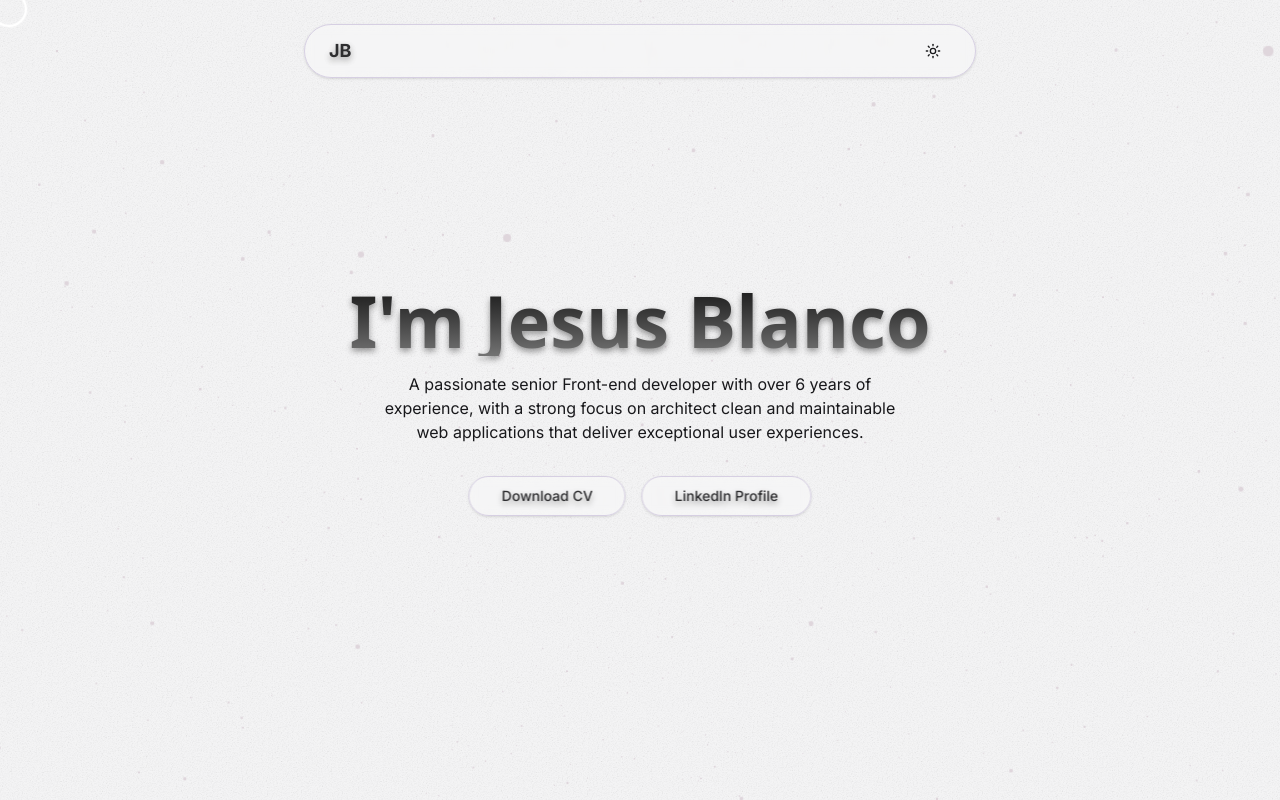
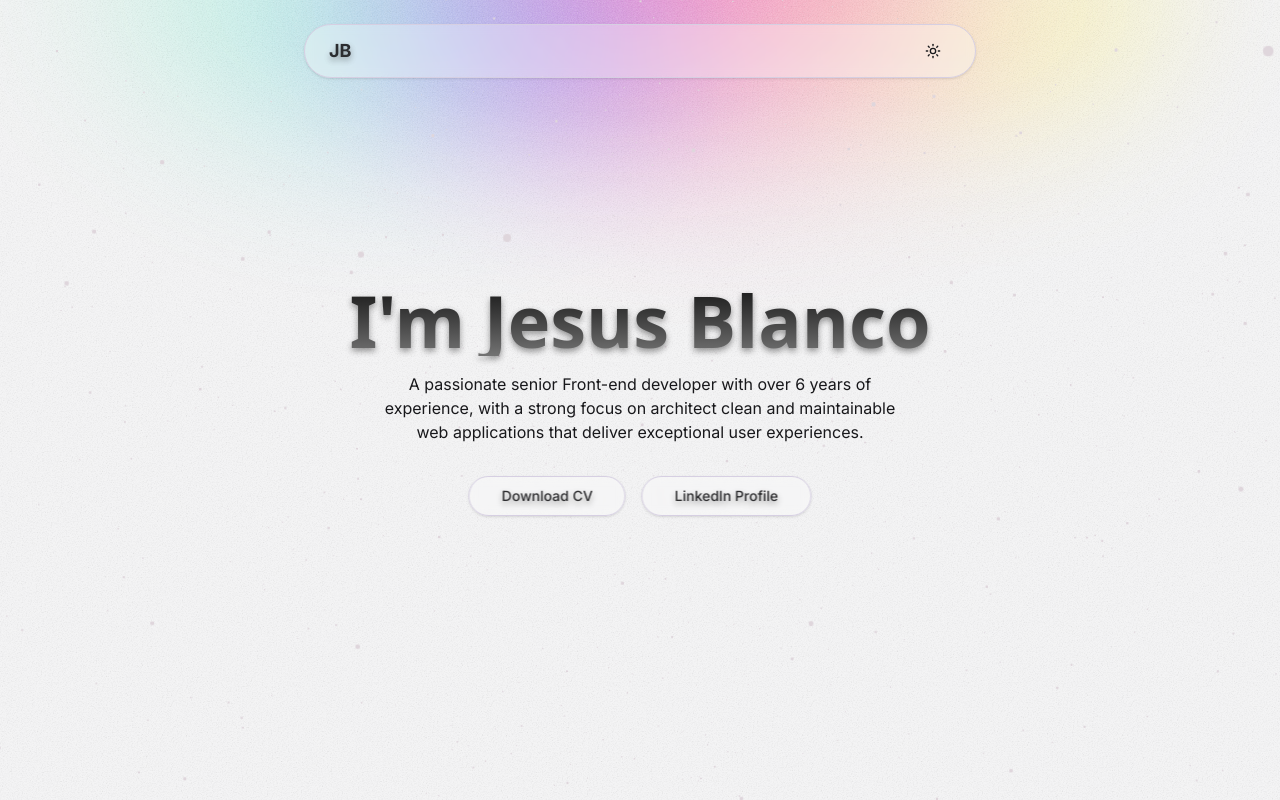
Before and after one commit to JD154/jblanco-portfolio, a React (Vite) app: page / in a window 1280 px wide. Built offline with nearby package versions, Linux system fonts and the light colour scheme.

Commit message:
style: uncomment body::before styles for background image

```diff
--- a/src/styles/index.css
+++ b/src/styles/index.css
@@ -24,7 +24,7 @@ a {
   @apply cursor-none;
 }
 
-/* body::before {
+body::before {
   content: '';
   position: absolute;
   inset: 0px;
@@ -35,7 +35,7 @@ a {
     center top,
     center bottom;
   background-size: 1400px;
-} */
+}
 
 html {
   scroll-behavior: smooth;
```
